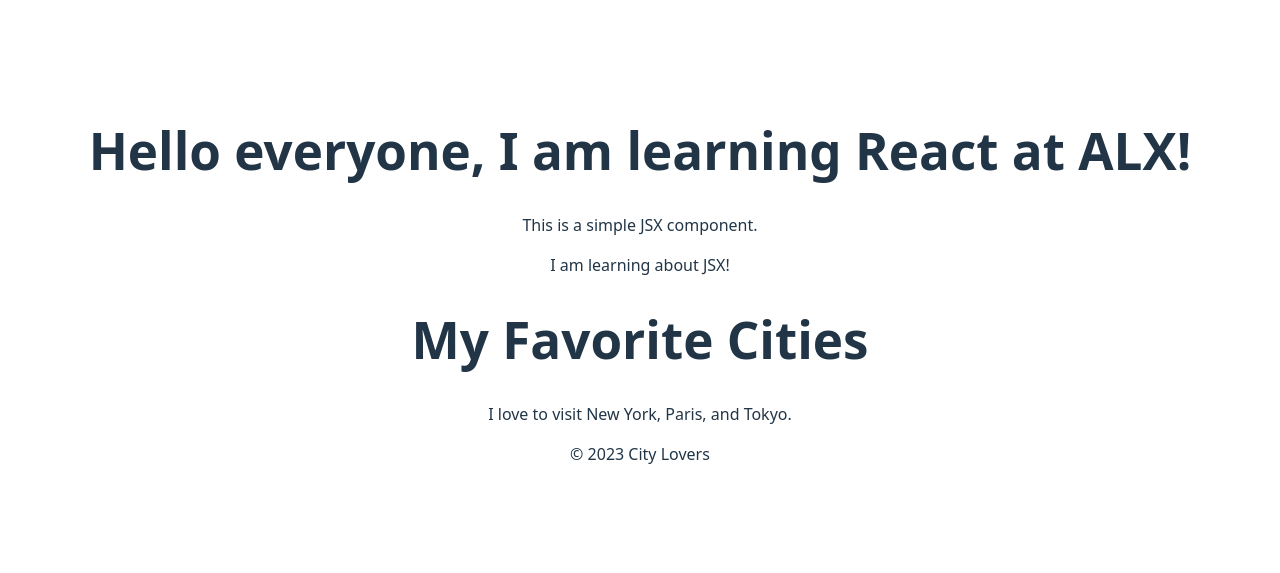
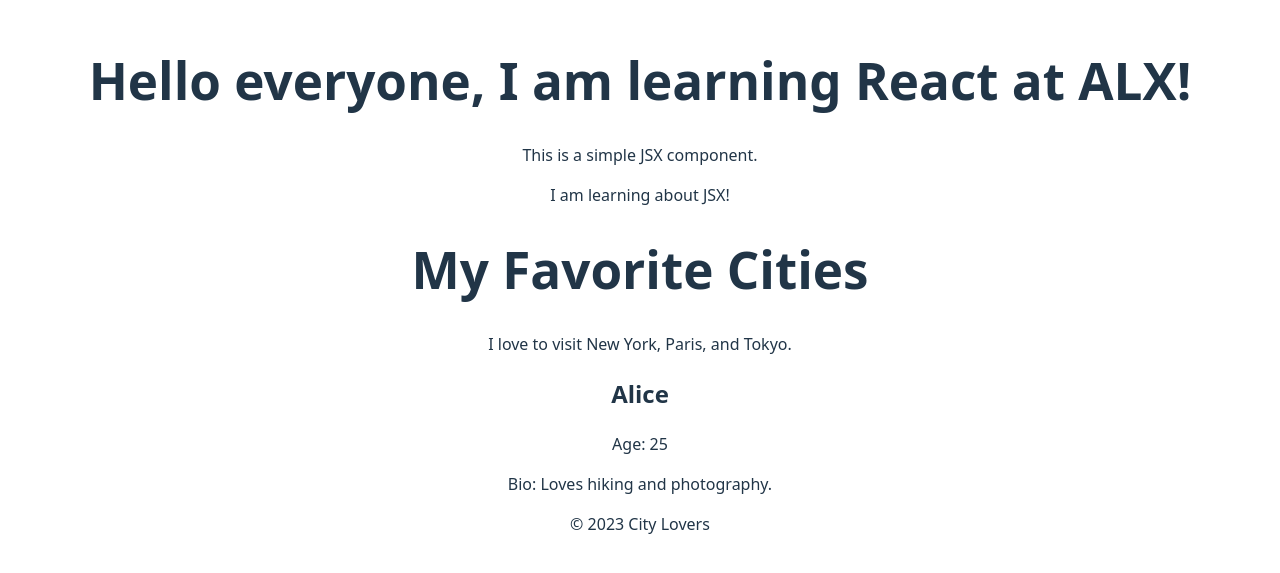
Before and after one commit to Job-Boronsong/alx-fe-reactjs, a React (Vite) app in the folder alx-react-app/: page / in a window 1280 px wide. Shown: the part 115-688 px from the top of the page. Built offline with nearby package versions, Linux system fonts and the light colour scheme.

Commit message:
update App.jsx

```diff
--- a/alx-react-app/src/App.jsx
+++ b/alx-react-app/src/App.jsx
@@ -6,14 +6,20 @@ import WelcomeMessage from './components/WelcomeMessage'
 import Header from './components/Header';
 import MainContent from './components/MainContent';
 import Footer from './components/Footer';
+import UserProfile from './components/UserProfile';
 
 function App() {
   return (
       <div>
           <WelcomeMessage />
           <Header />
-            <MainContent />
-            <Footer />
+          <MainContent />
+          <UserProfile
+        name="Alice"
+        age="25"
+        bio="Loves hiking and photography."
+      />
+          <Footer />
       </div>
   );
 }
```
